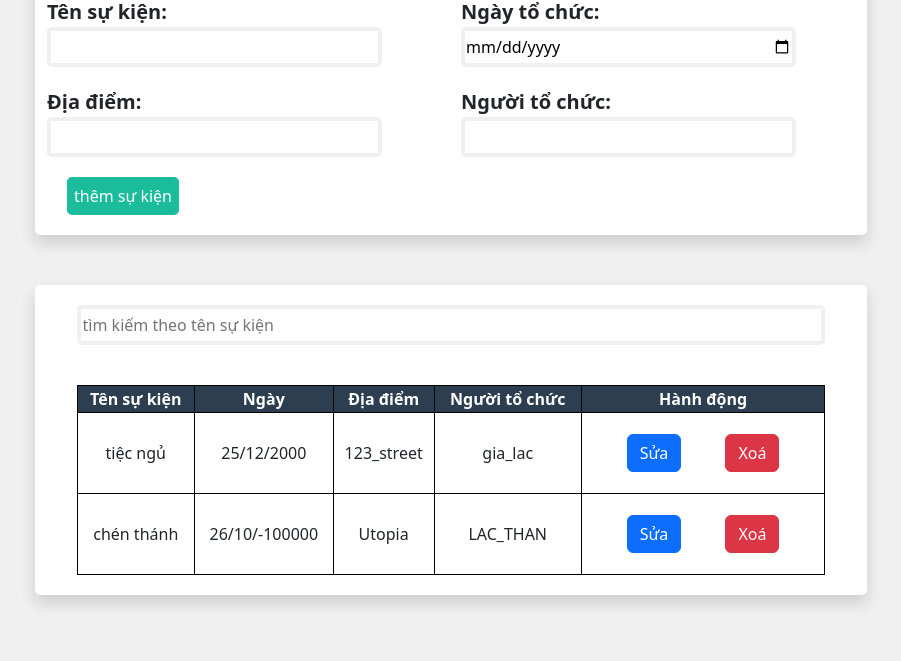
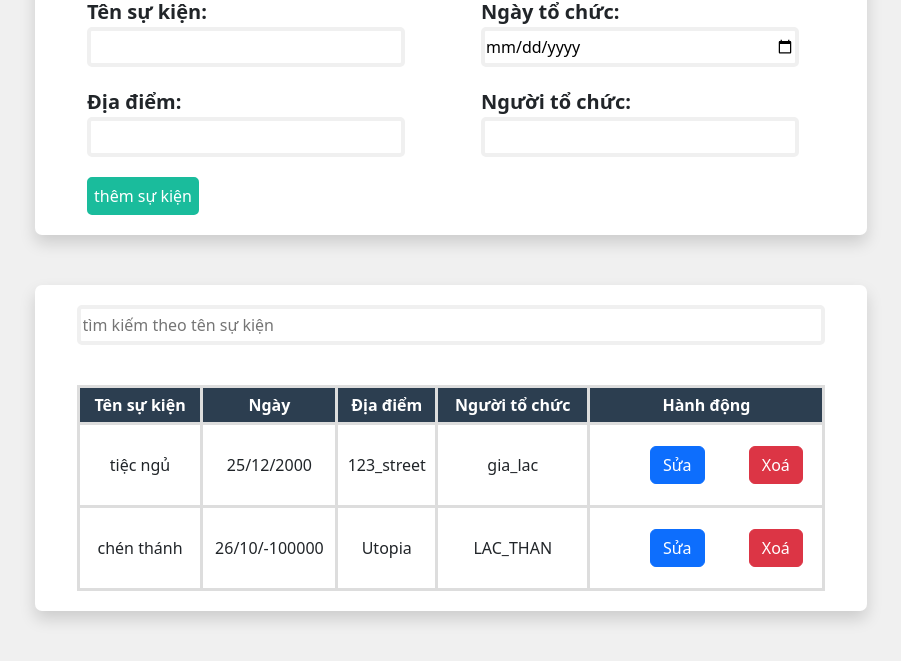
Before and after one commit to lacgia/MODULE-IT103-FRONTEND-HACKATHON-02, a plain HTML site: page HCM_ENG_K24B_NGUYENGIAHUY_003/code/index.html in a window 1280 px wide. Shown: the part 141-802 px from the top of the page, without its empty margins (189-1090 px from the left). Drawn offline with nearby package versions, Linux system fonts and the light colour scheme.

Commit message:
Add files via upload

```diff
--- a/HCM_ENG_K24B_NGUYENGIAHUY_003/code/index.html
+++ b/HCM_ENG_K24B_NGUYENGIAHUY_003/code/index.html
@@ -76,7 +76,7 @@
         <footer></footer>
     </div>
 
-
+    <div></div>
 
 
 
--- a/HCM_ENG_K24B_NGUYENGIAHUY_003/code/style.css
+++ b/HCM_ENG_K24B_NGUYENGIAHUY_003/code/style.css
@@ -1,16 +1,17 @@
 .container {
     width: 65%;
     background-color: white;
-    border-radius: 5px;
+    border-radius: 7px;
     height: auto;
     margin-top: 20px;
+
 }
 
 .Edit_form {
     width: 65%;
     height: auto;
     background-color: white;
-    border-radius: 5px;
+    border-radius: 7px;
     display: flex;
     flex-direction: column;
     justify-content: center;
@@ -19,7 +20,7 @@
 }
 
 button {
-    margin: 20px;
+    margin: 20px 0px 20px 40px
 }
 
 
@@ -28,6 +29,7 @@ button {
     grid-template-columns: repeat(2, 1fr);
     gap: 20px;
     height: auto;
+    margin-left: 40px;
 }
 
 h1 {
@@ -109,6 +111,9 @@ button{
 
 table, th, td{
     border-collapse: collapse;
-    border: 1px solid black;
+    border: 3px solid #dddddd;
+}
 
+th{
+    padding: 5px;
 }
```
